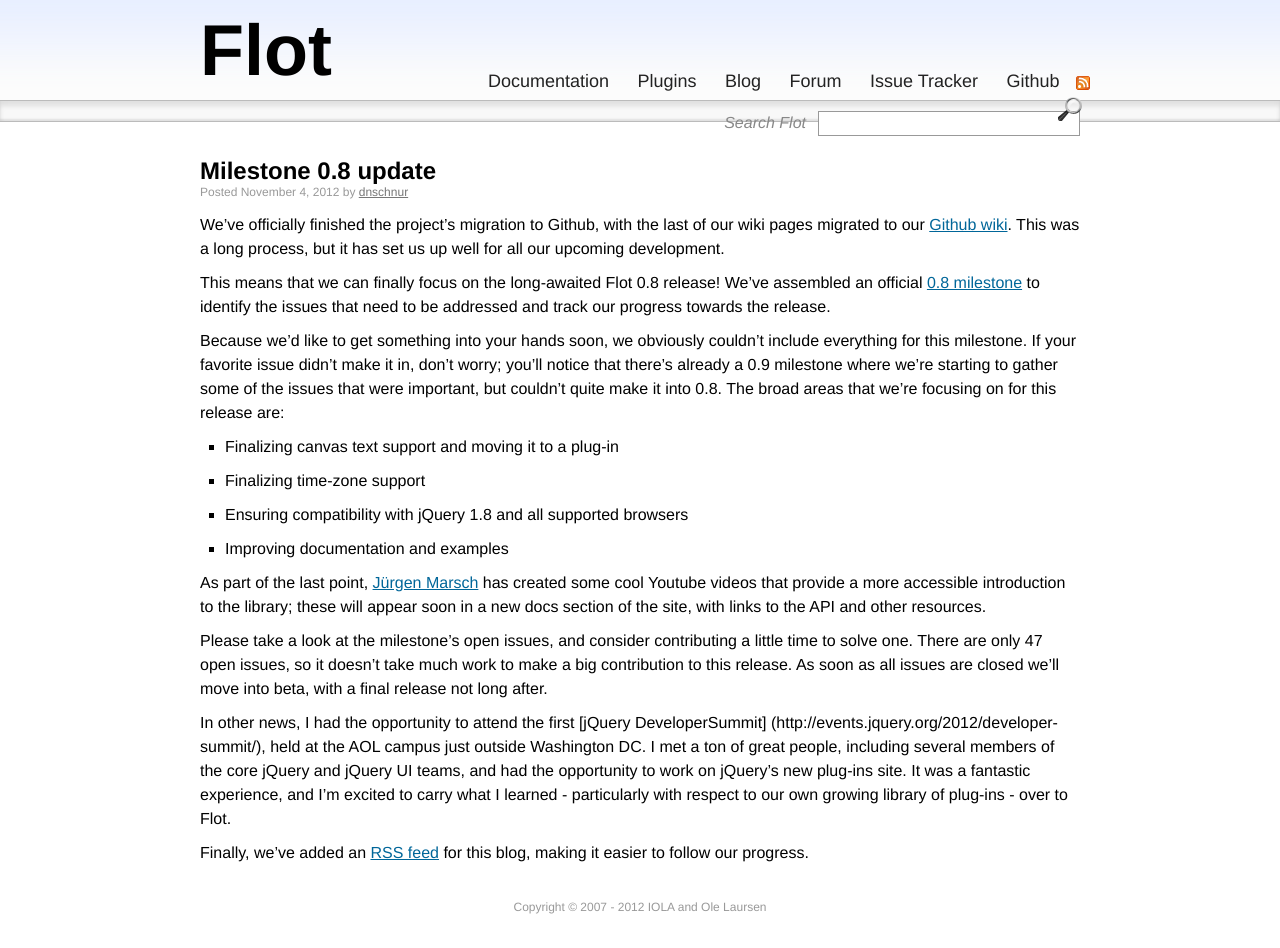
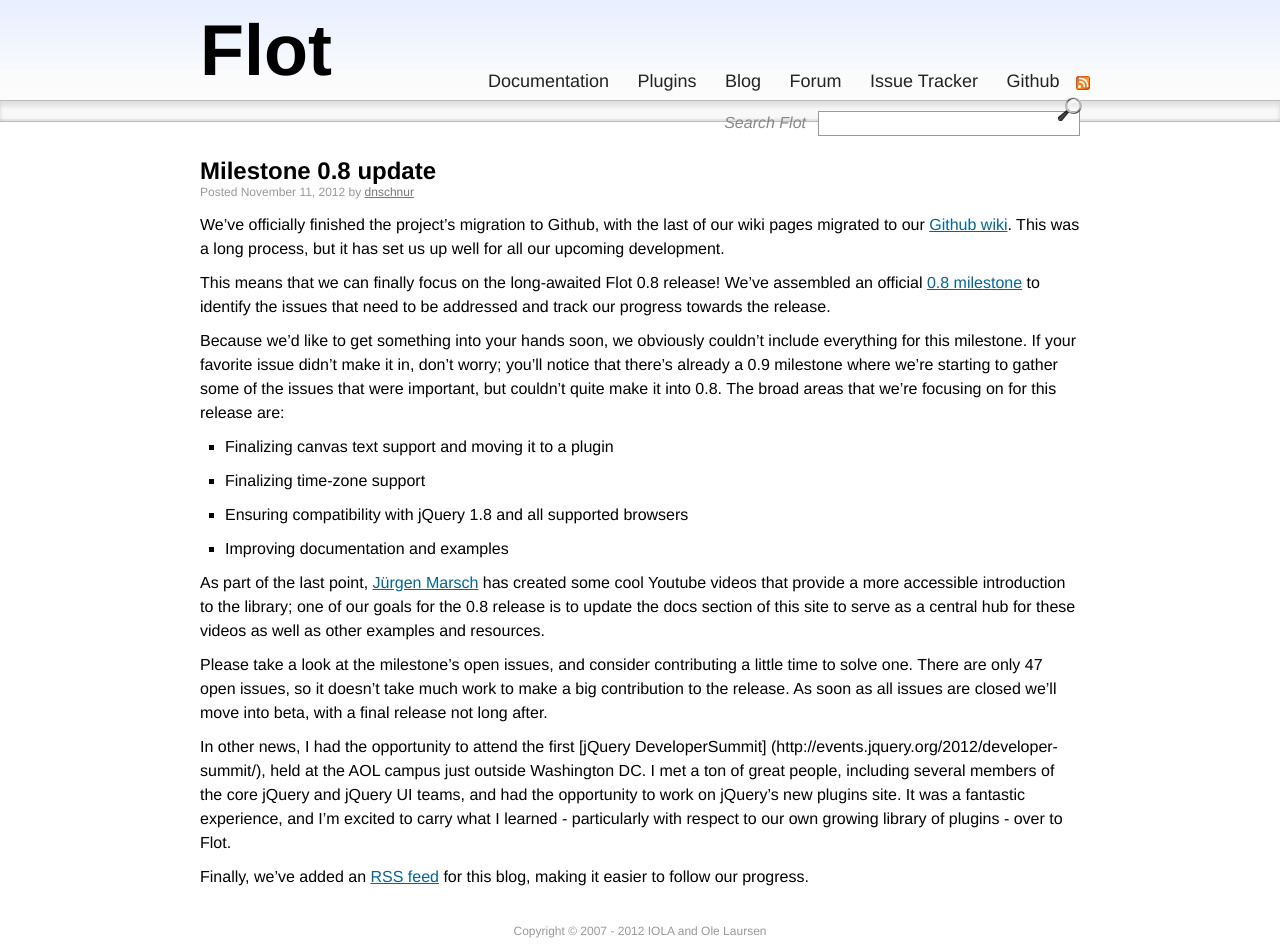
Before and after one commit to flot/flot.github.com, a Jekyll site: the page built from _posts/2012-11-11-milestone-08-update.md, in a window 1280 px wide. Built offline with Jekyll 4.4.1, drawn with Linux system fonts in a browser that asks for light colours; Markdown is read by kramdown in place of the engine named in the settings; before the commit the page ends 924 px from its top, so only the background shows below that.

Commit message:
Finalized the 0.8 milestone blog post.

```diff
--- a/_posts/2012-11-04-milestone-08-update.md
+++ b/_posts/2012-11-11-milestone-08-update.md
@@ -18,7 +18,7 @@
 the issues that were important, but couldn't quite make it into 0.8.  The broad areas that
 we're focusing on for this release are:
 
- - Finalizing canvas text support and moving it to a plug-in
+ - Finalizing canvas text support and moving it to a plugin
 
  - Finalizing time-zone support
 
@@ -27,20 +27,21 @@
  - Improving documentation and examples
 
 As part of the last point, [Jürgen Marsch](https://github.com/jumjum123) has created some
-cool Youtube videos that provide a more accessible introduction to the library; these will
-appear soon in a new docs section of the site, with links to the API and other resources.
+cool Youtube videos that provide a more accessible introduction to the library; one of our
+goals for the 0.8 release is to update the docs section of this site to serve as a central
+hub for these videos as well as other examples and resources.
 
 Please take a look at the milestone's open issues, and consider contributing a little time
 to solve one.  There are only 47 open issues, so it doesn't take much work to make a big
-contribution to this release.  As soon as all issues are closed we'll move into beta, with
+contribution to the release.  As soon as all issues are closed we'll move into beta, with
 a final release not long after.
 
 In other news, I had the opportunity to attend the first [jQuery DeveloperSummit]
 (http://events.jquery.org/2012/developer-summit/), held at the AOL campus just outside
 Washington DC.  I met a ton of great people, including several members of the core jQuery
-and jQuery UI teams, and had the opportunity to work on jQuery's new plug-ins site.  It
+and jQuery UI teams, and had the opportunity to work on jQuery's new plugins site.  It
 was a fantastic experience, and I'm excited to carry what I learned - particularly with
-respect to our own growing library of plug-ins - over to Flot.
+respect to our own growing library of plugins - over to Flot.
 
 Finally, we've added an [RSS feed](http://flotcharts.org/blog/feed.xml) for this blog,
 making it easier to follow our progress.
```
